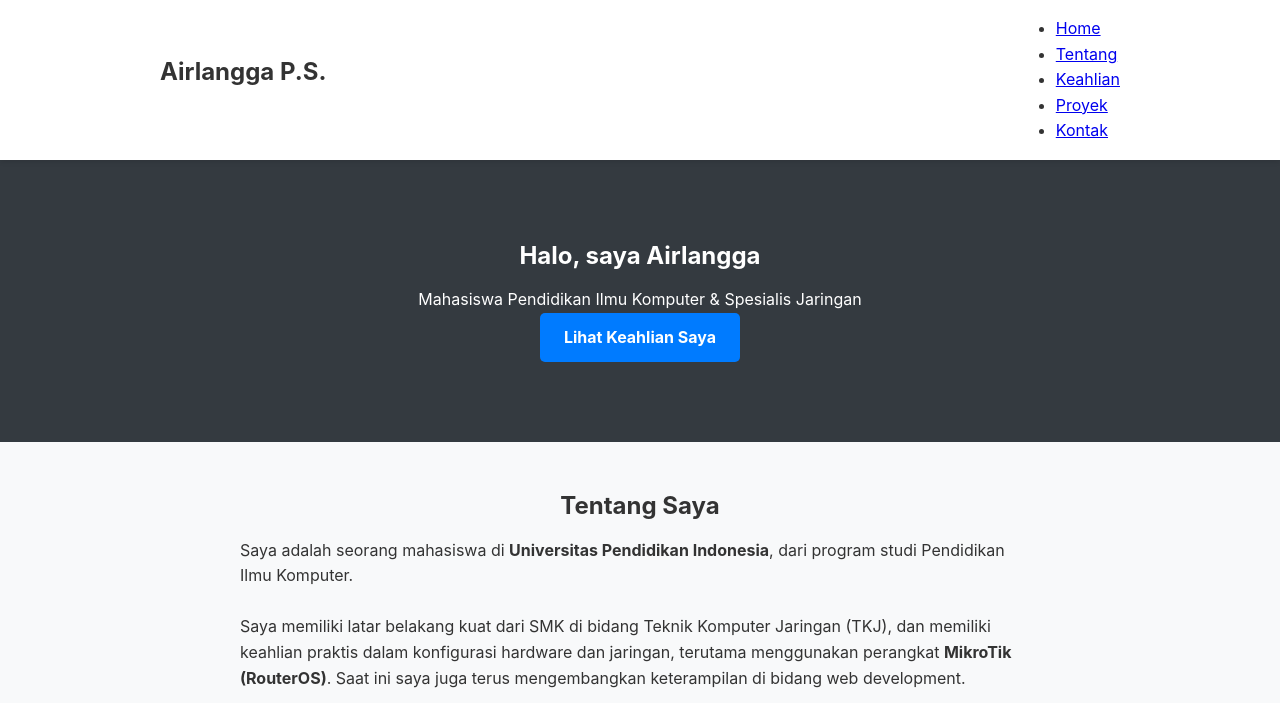
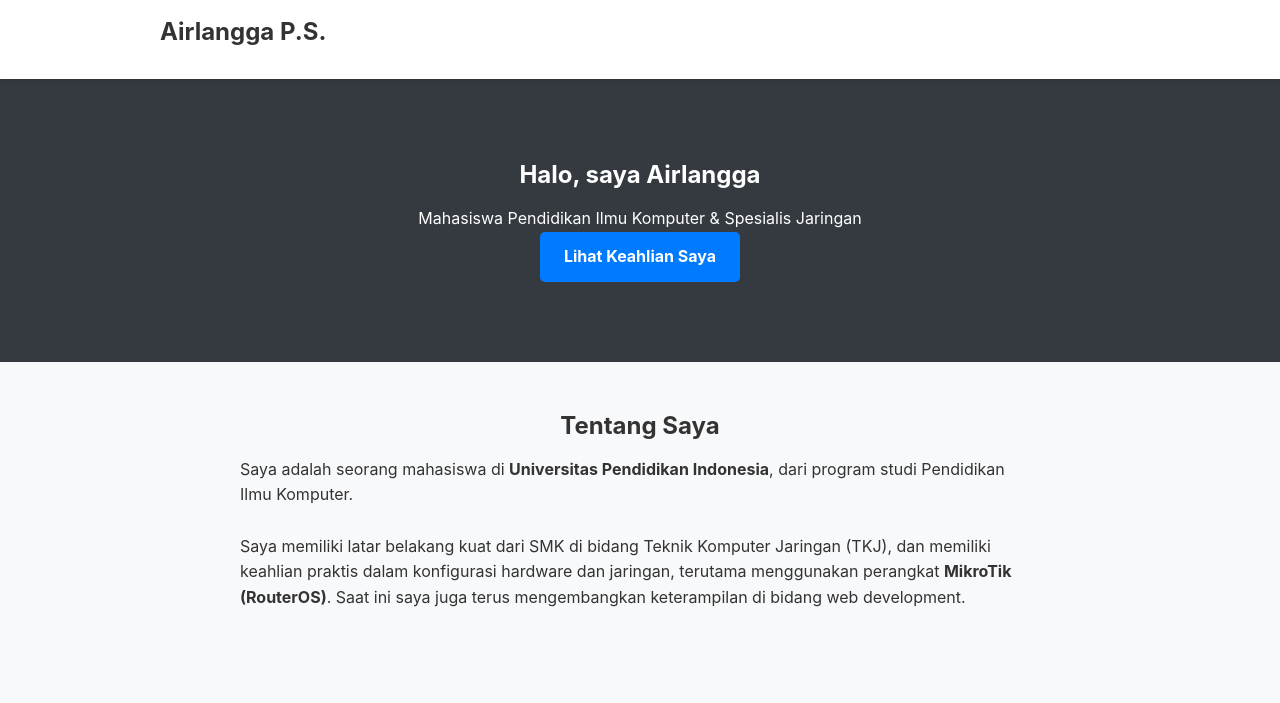
Before and after one commit to airlanggaps08/airlanggaps08.github.io, a plain HTML site: page index.html in a window 1280 px wide. Shown: the top 703 px of the page. Drawn offline with Linux system fonts and the light colour scheme.

Commit message:
Update index.html

```diff
--- a/index.html
+++ b/index.html
@@ -11,16 +11,6 @@
     <header>
         <div class="container">
             <h1 class="logo">Airlangga P.S.</h1>
-            <nav>
-                <ul>
-                    <li><a href="#hero">Home</a></li>
-                    <li><a href="#about">Tentang</a></li>
-                    <li><a href="#skills">Keahlian</a></li>
-                    <li><a href="#projects">Proyek</a></li>
-                    <li><a href="#contact">Kontak</a></li>
-                </ul>
-            </nav>
-        </div>
     </header>
 
     <main>
```
